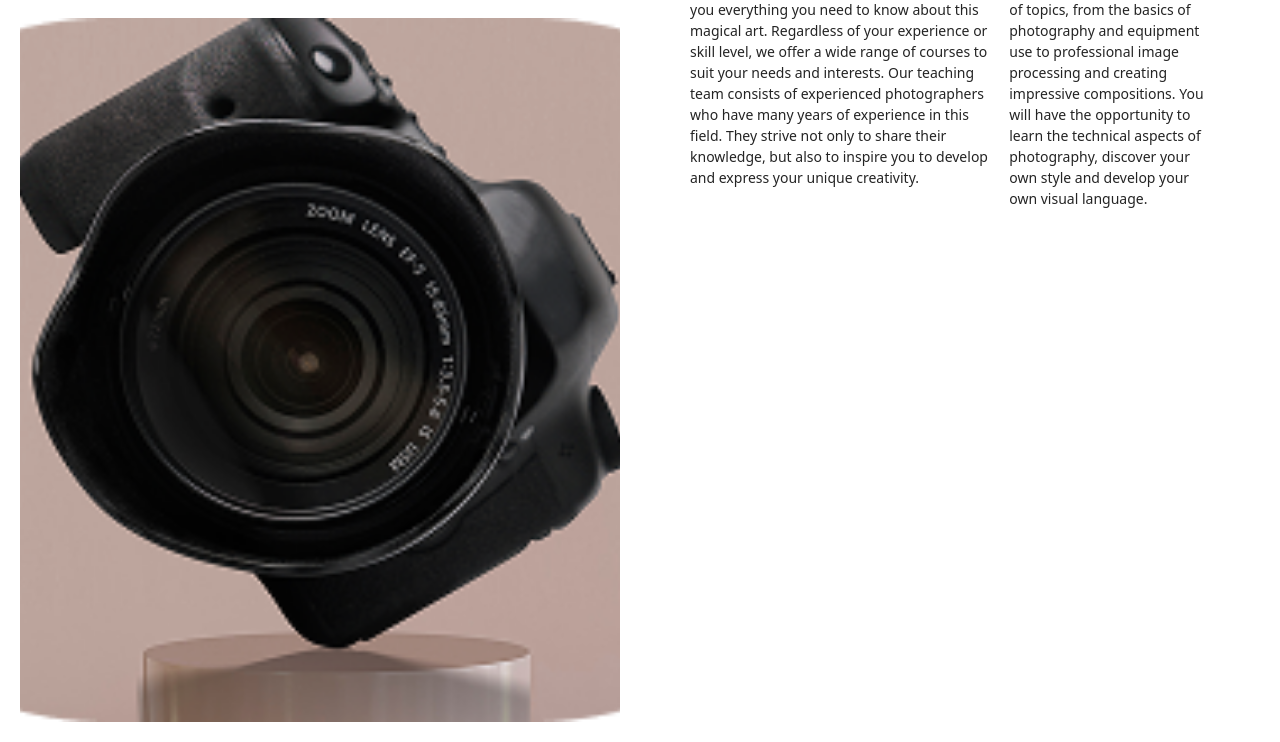
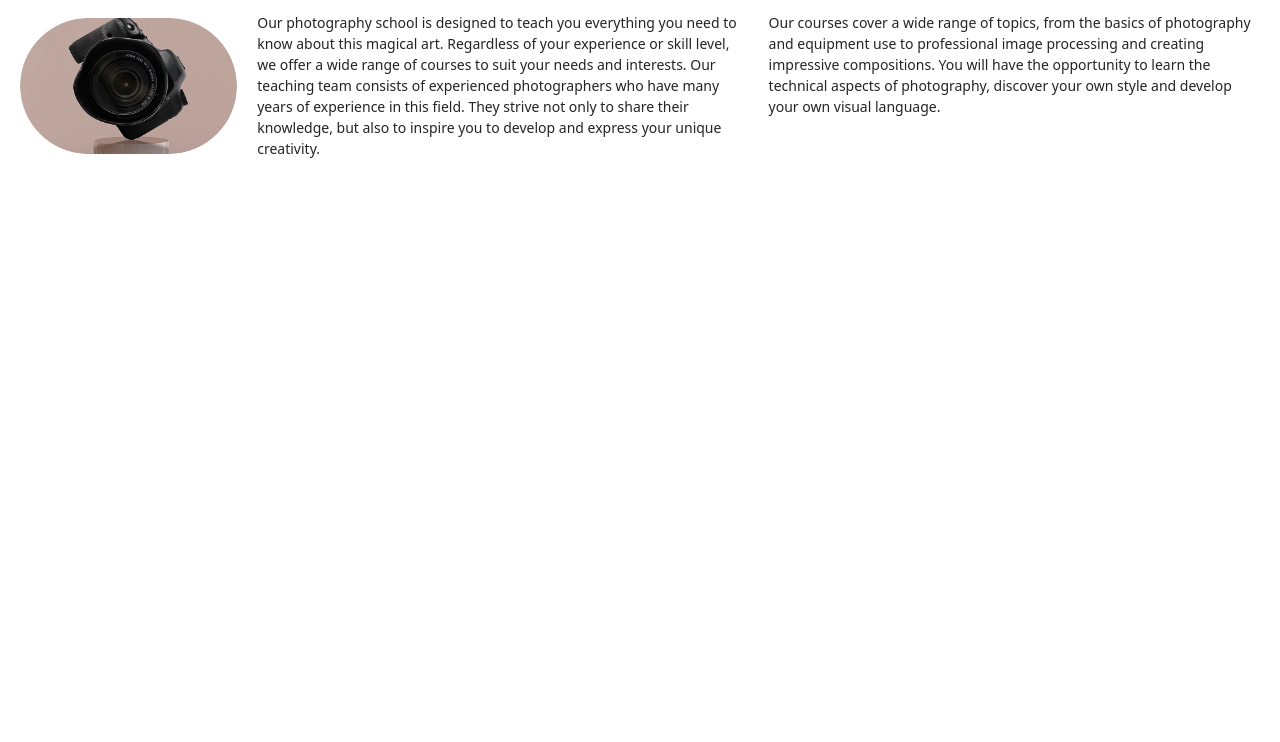
Before and after one commit to Dogukan-Ars/goit-rookies-project, a website built with Vite: page src/partials/about-us.html in a window 1280 px wide. Shown: the part 138-880 px from the top of the page. After the commit the page ends 800 px from the top, so only its background shows below. Built offline with nearby package versions, Linux system fonts and the light colour scheme.

Commit message:
2nd draft

```diff
--- a/src/css/about-us.css
+++ b/src/css/about-us.css
@@ -1,58 +1,76 @@
+/*Bölümü Hizalamak İçin*/
 .section.about-us {
   margin: 80px 20px 60px 20px;
-  max-width: 1200px;
 }
+
+/*Başlık*/
 .section-title-colored {
   color: #bea69e;
 }
+
+/*Görsel*/
 .about-us-content img {
+  width: 100%;
+  max-height: 335px;
   margin: 40px 0;
-    width: 100%;
-    object-fit: cover;
+  object-fit: cover;
+  display: block;
+  border-radius: 1000px;
 }
 
+/*Metin*/
 .about-us-content {
   font-size: 14px;
   gap: 20px;
 }
 
 .about-us-text {
-    display: flex;
-    flex-direction: column;
-    gap: 20px;
+  display: flex;
+  flex-direction: column;
+  gap: 20px;
 }
 /* Tablet */
 @media (min-width: 768px) {
+  /*Tablet Görsel*/
+  .frame {
+    width: 100%;
+    position: relative;
+    height: auto;
+  }
+
+  .about-us-content img {
+    display: block;
+    position: static;
+    top: -78px;
+  }
+
+  /*Tablet Metin*/
   .about-us-content {
-    min-width: 340px;
-    max-width: auto;
-    height: 704px;
-    display: flex;
-    flex-direction: column;
+  }
+
+  .about-us-text {
+    display: grid;
+    grid-template-columns: repeat(2, 1fr);
+  }
+}
+/* Desktop */
+@media (min-width: 1280px) {
+  /*Desktop Görsel*/
+  .frame {
+    width: 100%;
+    height: auto;
+    max-height: 220px;
+    object-fit: contain;
+    position: relative;
   }
   .about-us-content img {
-    width: 100%;
-    height: 704px;
-}
+    position: static;
+  }
 
-.about-us-text {
+  /*Desktop Metin*/
+  .about-us-content {
     display: flex;
     flex-direction: row;
-    gap: 20px;
+    align-items: center;
+  }
 }
-
-/* Desktop */
-@media (min-width: 1280px) {
-.about-us-content{
-    display: flex;
-    flex-direction: row;
-    }
-.about-us-content img {
-    margin-right: 50px;
-  }
-
-.about-us-content img, .about-us-text{
-    width: 50%;
-
-}
-}
--- a/src/partials/about-us.html
+++ b/src/partials/about-us.html
@@ -19,6 +19,7 @@
 
       <!-- About Us Resim ve İçerik -->
       <div class="about-us-content">
+        <div class="frame">
           <img
             srcset="
               ../img/photolens_rectangle.png    1x,
@@ -27,6 +28,7 @@
             src="../img/photolens_rectangle.png"
             alt="Angular Camera"
           />
+        </div>
         <div class="about-us-text">
           <p>
             Our photography school is designed to teach you everything you need
```
Lines whose indentation alone changed are shown as unchanged.
